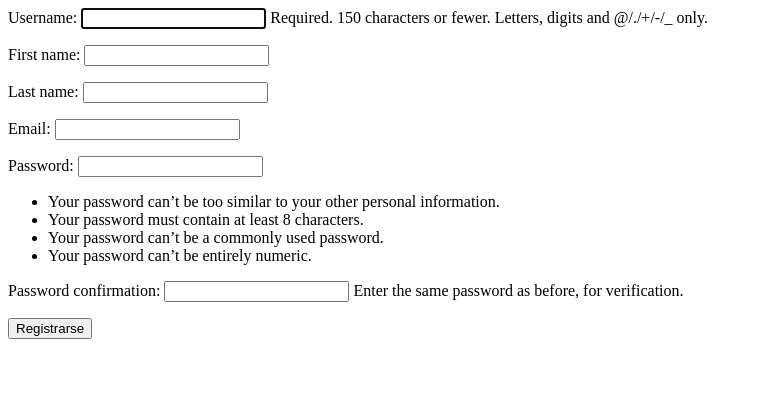
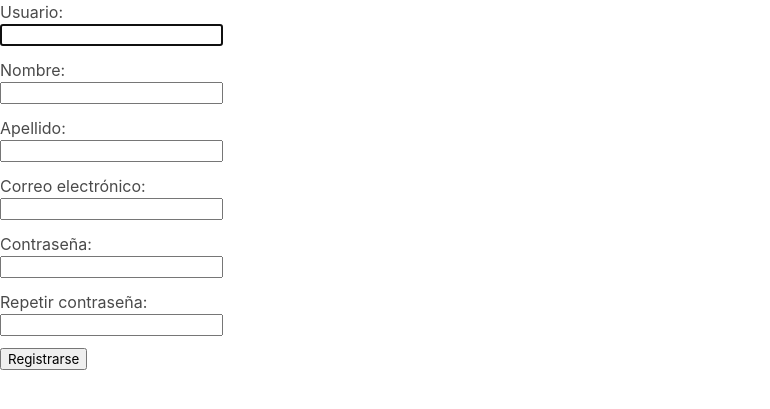
Before and after one commit to nachomac12/prodesama, a Django app: page /prode/signup/ in a window 1280 px wide. Shown: the top 409 px of the page, without its empty margins (0-770 px from the left). Run offline with Django 3.2, Linux system fonts and the light colour scheme; some libraries are stand-ins or nearby versions.

Commit message:
Cambio forms de login y signup

```diff
--- a/prode/templates/prode/signup.html
+++ b/prode/templates/prode/signup.html
@@ -1,5 +1,48 @@
-<form method="post">
-    {% csrf_token %}
-    {{ form.as_p }}
-    <button type="submit">Registrarse</button>
-</form>
+<head>
+    <meta charset="UTF-8">
+    <link rel="stylesheet" href="https://cdnjs.cloudflare.com/ajax/libs/bulma/0.6.2/css/bulma.min.css">
+    <link rel="stylesheet" href="https://use.fontawesome.com/releases/v5.0.13/css/all.css" integrity="sha384-DNOHZ68U8hZfKXOrtjWvjxusGo9WQnrNx2sqG0tfsghAvtVlRW3tvkXWZh58N9jp" crossorigin="anonymous">
+    <title>PRODESAMA</title>
+</head>
+<body>
+    <form method="post">
+        {% csrf_token %}
+        <div class="field">
+            <label for="id_username">Usuario:</label>
+            <div class="control">
+                <input type="text" name="username" maxlength="150" required id="id_username" autofocus />
+            </div>
+        </div>
+        <div class="field">
+            <label for="id_first_name">Nombre:</label>
+            <div class="control">
+                <input type="text" name="first_name" maxlength="30" id="id_first_name" />
+            </div>
+        </div>
+        <div class="field">
+            <label for="id_last_name">Apellido:</label>
+            <div class="control">
+                <input type="text" name="last_name" maxlength="150" id="id_last_name" />
+            </div>
+        </div>
+        <div class="field">
+            <label for="id_email">Correo electrónico:</label>
+            <div class="control">
+                <input type="email" name="email" id="id_email" required />
+            </div>
+        </div>
+        <div class="field">
+                <label for="id_password1">Contraseña:</label>
+            <div class="control">
+                    <input type="password" name="password1" id="id_password1" required />
+            </div>
+        </div>
+        <div class="field">
+            <label for="id_password2">Repetir contraseña:</label>
+            <div class="control">
+                <input type="password" name="password2" id="id_password2" required />
+            </div>
+        </div>
+        <button type="submit">Registrarse</button>
+    </form>
+</body>
```
Also changed, not shown: prode/templates/prode/login.html (+24 -5 lines), db.sqlite3.
